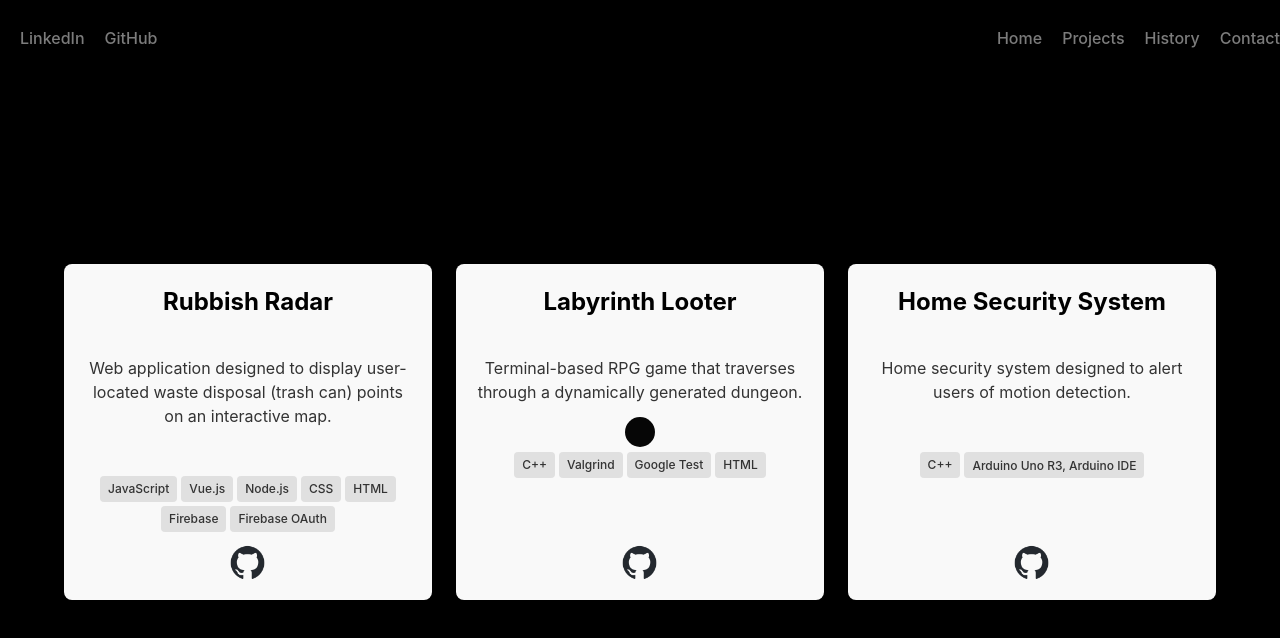
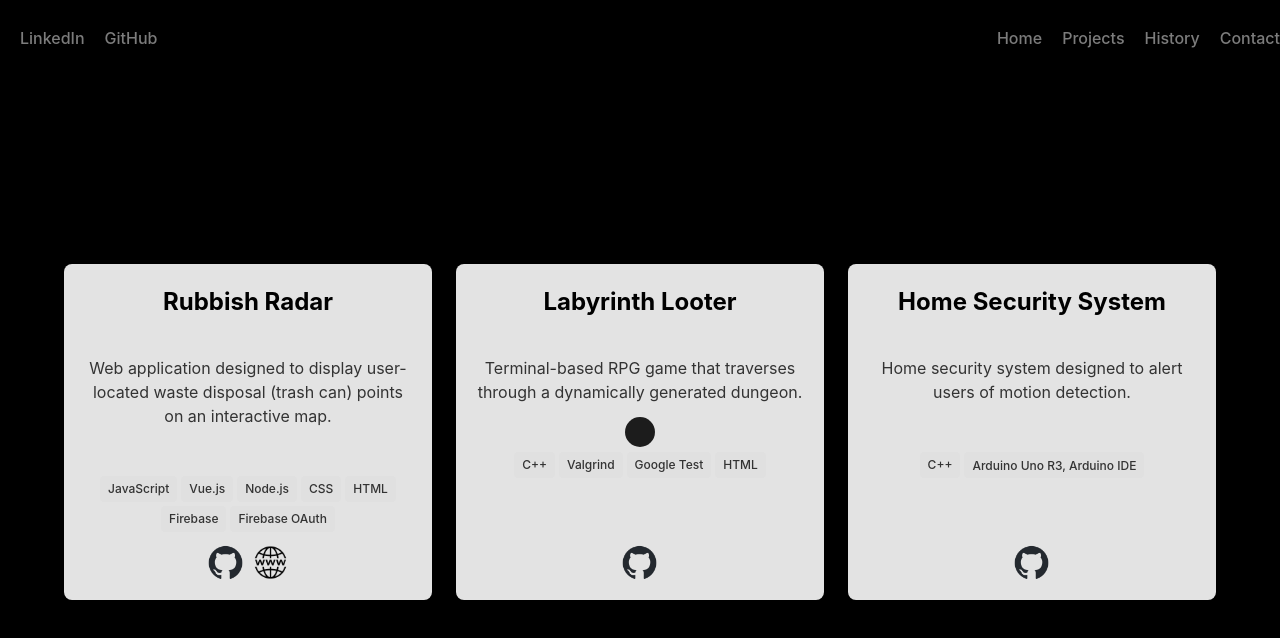
Before and after one commit to jgonz671/Personal-Portolio, a React (Vite) app: page /project in a window 1280 px wide. Shown: the top 638 px of the page. Built offline with nearby package versions, Linux system fonts and the light colour scheme.

Commit message:
more changes

```diff
--- a/src/routes/Contact.jsx
+++ b/src/routes/Contact.jsx
@@ -1,10 +1,14 @@
-import React, { useRef } from 'react';
+import React, { useRef, useEffect, useState } from 'react';
 import emailjs from '@emailjs/browser';
 import '../styles/Contact.css';
 
 function Contact() {
+  const [isAnimated, setIsAnimated] = useState(false);
+  const form = useRef();
 
-  const form = useRef();
+  useEffect(() => {
+    setIsAnimated(true);
+  }, []);
 
   const sendEmail = (e) => {
     e.preventDefault();
@@ -21,7 +25,7 @@ function Contact() {
   };
 
   return (
-    <div className="contact-container">
+    <div className={`contact-container ${isAnimated ? 'run-animation' : ''}`}>
       <form ref={form} onSubmit={sendEmail} className="contact-form">
         <label htmlFor="user_name">Name:</label>
         <input type="text" id="user_name" name="user_name" required />
--- a/src/routes/Project.jsx
+++ b/src/routes/Project.jsx
@@ -1,5 +1,6 @@
 import React, { useEffect, useState }  from 'react';
 import githubMark from '../img/github-mark.png'
+import websiteMark from '../img/website-mark.png'
 import '../styles/Project.css';
 
 function Project() {
@@ -14,7 +15,8 @@ function Project() {
       title: "Rubbish Radar",
       description: "Web application designed to display user-located waste disposal (trash can) points on an interactive map.",
       languages: ["JavaScript", "Vue.js", "Node.js", "CSS", "HTML", "Firebase", "Firebase OAuth"],
-      githubLink: "https://github.com/jgonz671/Rubbish-Radar"
+      githubLink: "https://github.com/jgonz671/Rubbish-Radar",
+      websiteLink: "https://rubbishradar-695ae.web.app"
     },
     {
       title: "Labyrinth Looter",
@@ -41,10 +43,15 @@ function Project() {
               <span key={idx} className="language">{language}</span>
             ))}
           </div>
-          <div className="github-mark-container">
+          <div className="project-links">
           <a href={project.githubLink} target="_blank" rel="noopener noreferrer">
-            <img src={githubMark} alt="GitHub Link" className="github-mark" />
+            <img src={githubMark} alt="GitHub Link" className="project-icon" />
           </a>
+          {project.websiteLink && (
+              <a href={project.websiteLink} target="_blank" rel="noopener noreferrer">
+                <img src={websiteMark} alt="Website Link" className="project-icon" />
+              </a>
+            )}
           </div>
         </div>
       ))}
--- a/src/styles/Contact.css
+++ b/src/styles/Contact.css
@@ -19,18 +19,33 @@
 .contact-form input, .contact-form textarea, .contact-form button {
   padding: 10px;
   margin-bottom: 20px;
-  border: 1px solid #ffffff;
+  border: none;
   background-color: white;
   color: black;
 }
 
 .contact-form button {
   cursor: pointer;
-  background-color: black;
+  background-color: rgba(255, 255, 255, 0.255);
   color: white;
   transition: background-color 0.3s;
 }
 
 .contact-form button:hover {
-  background-color: #333;
+  background-color: #ffffff6c;
 }
+
+@keyframes fadeInUp {
+  from {
+    opacity: 0;
+    transform: translateY(20px);
+  }
+  to {
+    opacity: 1;
+    transform: translateY(0);
+  }
+}
+
+.run-animation {
+  animation: fadeInUp 0.5s ease-out forwards;
+}
--- a/src/styles/History.css
+++ b/src/styles/History.css
@@ -7,7 +7,7 @@
 }
 
 .history-card {
-  background-color: #f9f9f9;
+  background-color: #fdfdfde5;
   color: #000;
   display: flex;
   flex-direction: column;
--- a/src/styles/Project.css
+++ b/src/styles/Project.css
@@ -5,12 +5,7 @@
   padding: 20px;
 }
 
-.github-mark-container {
-  text-align: center;
-  margin-top: auto;
-}
-
-.github-mark {
+.project-icon {
   display: block;
   margin-top: 10px;
   width: 35px;
@@ -20,7 +15,7 @@
 }
 
 .project-card {
-  background-color: #f9f9f9;
+  background-color: #fdfdfde5;
   color: #000;
   display: flex;
   flex-direction: column;
@@ -34,12 +29,22 @@
   transition: transform 0.2s;
 }
 
-.project-card:hover {
-  transform: scale(1.05);
+.project-links {
+  display: flex;
+  justify-content: center;
+  align-items: center;
+  gap: 10px;
+  margin-top: auto;
+  text-align: center;
 }
 
-.github-mark:hover {
-  transform: scale(1.2); /* Scales the logo up on hover */
+
+.project-icon:hover {
+  transform: scale(1.2);
+}
+
+.project-card:hover {
+  transform: scale(1.1);
 }
 
 .project-card h2 {
```
Also changed, not shown: src/img/website-mark.png (added).
